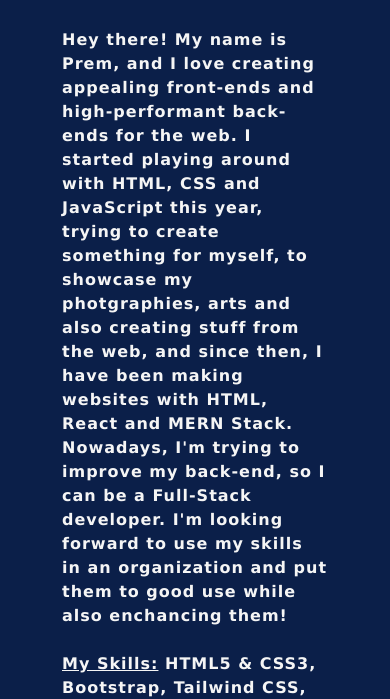
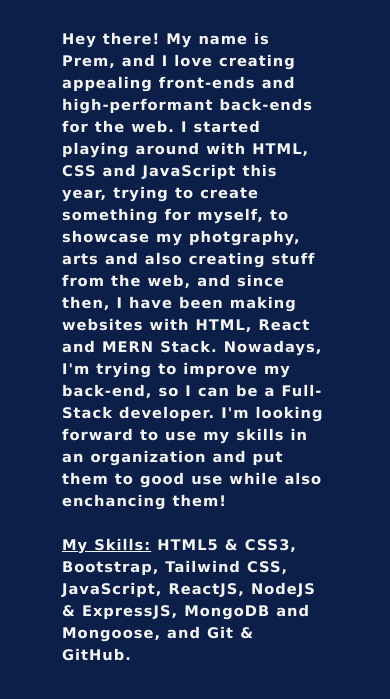
Before and after one commit to premrajput4501/Prem-Rajput-Portfolio, a plain HTML site: page index.html in a window 390 px wide. Shown: the part 748-1447 px from the top of the page. Drawn offline with nearby package versions, Linux system fonts and the light colour scheme.

Commit message:
Add files via upload

```diff
--- a/Style.css
+++ b/Style.css
@@ -262,7 +262,7 @@
     }
 
     .about-info{
-        font-size: 12pt;
+        font-size: 11pt;
         padding: 50px;
     }
 
--- a/index.html
+++ b/index.html
@@ -73,7 +73,7 @@
       <div class="about-me container">
         <h1 class="pb-2 border-bottom">About Me</h1>
         <div class="col-lg-8 mx-auto">
-          <p class="about-info fw-semibold mb-4">Hey there! My name is Prem, and I love creating appealing front-ends and high-performant back-ends for the web. I started playing around with HTML, CSS and JavaScript this year, trying to create something for myself, to showcase my photgraphies, arts and also creating stuff from the web, and since then, I have been making websites with HTML, React and MERN Stack. Nowadays, I'm trying to improve my back-end, so I can be a Full-Stack developer. I'm looking forward to use my skills in an organization and put them to good use while also enchancing them! <br><br><span style="text-decoration: underline;">My Skills:</span> HTML5 & CSS3, Bootstrap, Tailwind CSS, JavaScript, ReactJS, NodeJS & ExpressJS, MongoDB and Mongoose, and Git & GitHub.</p>
+          <p class="about-info fw-semibold mb-4">Hey there! My name is Prem, and I love creating appealing front-ends and high-performant back-ends for the web. I started playing around with HTML, CSS and JavaScript this year, trying to create something for myself, to showcase my photgraphy, arts and also creating stuff from the web, and since then, I have been making websites with HTML, React and MERN Stack. Nowadays, I'm trying to improve my back-end, so I can be a Full-Stack developer. I'm looking forward to use my skills in an organization and put them to good use while also enchancing them! <br><br><span style="text-decoration: underline;">My Skills:</span> HTML5 & CSS3, Bootstrap, Tailwind CSS, JavaScript, ReactJS, NodeJS & ExpressJS, MongoDB and Mongoose, and Git & GitHub.</p>
         </div>
       </div>
 
```
